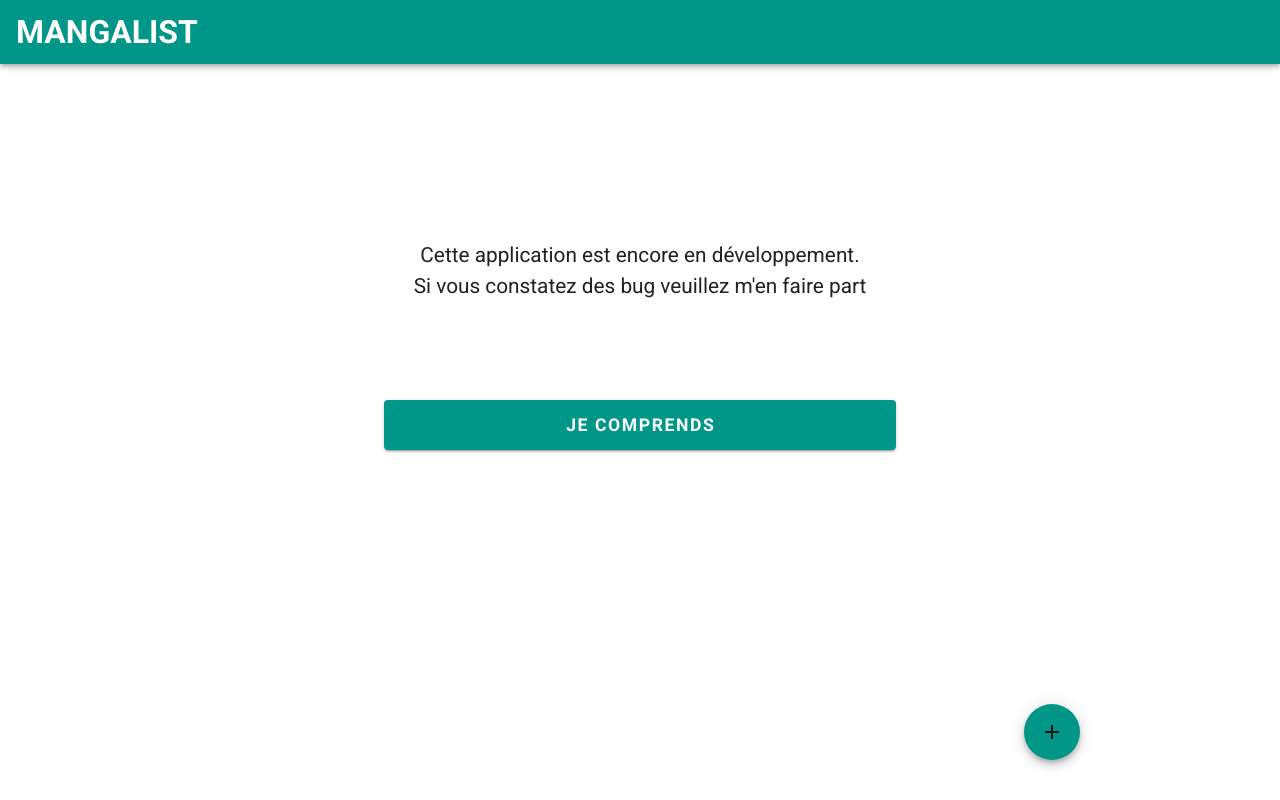
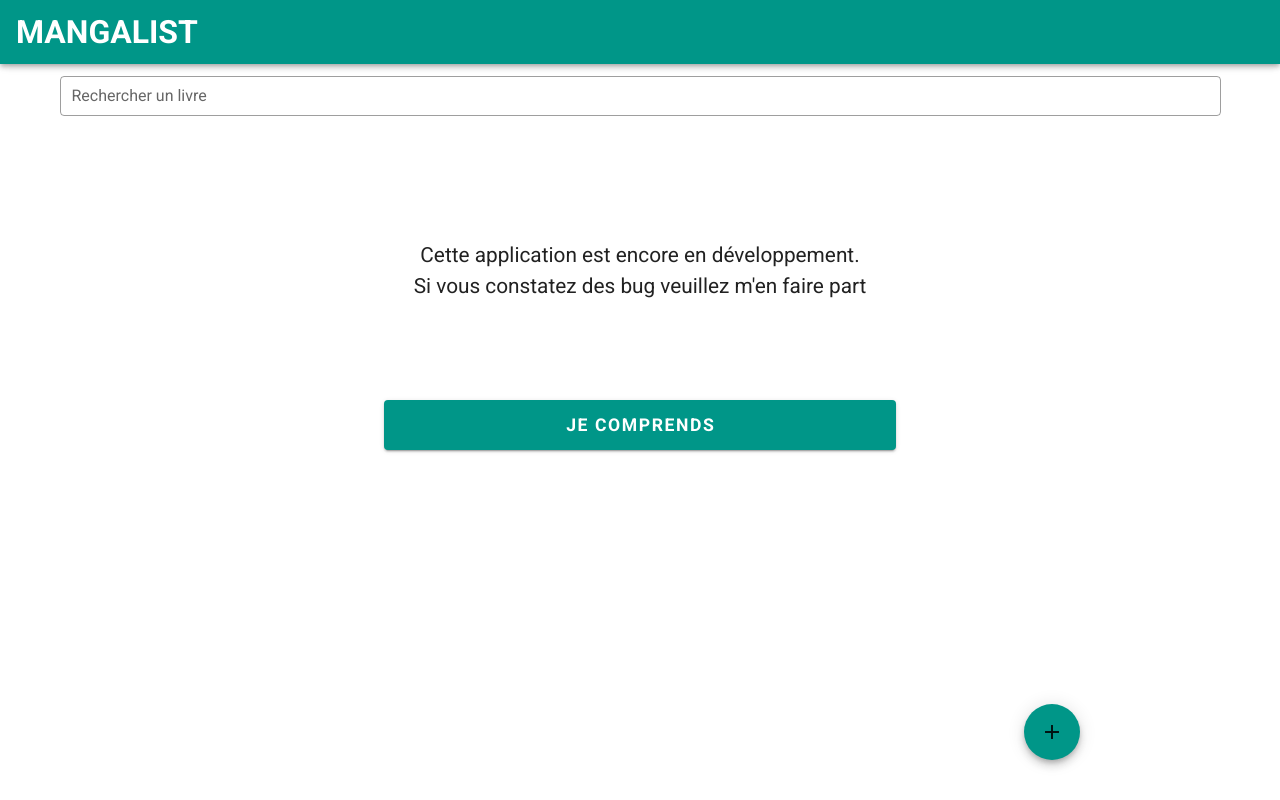
Before and after one commit to JulienKEIFF/mangalist, a Vue app: page / in a window 1280 px wide. Built offline with nearby package versions, Linux system fonts and the light colour scheme.

Commit message:
feat(mangalist):Add alphabetical sort

```diff
--- a/public/openDB.js
+++ b/public/openDB.js
@@ -36,6 +36,11 @@ function getItem(){
         key: cursor.key
       }
       allItem.push(oneItem)
+      allItem.sort(function(a,b){
+        let x = a.name.toLowerCase();
+        let y = b.name.toLowerCase();
+        return x < y ? -1 : x > y ? 1 : 0;
+      });
       cursor.continue()
     }
   }
--- a/src/components/list.vue
+++ b/src/components/list.vue
@@ -1,20 +1,26 @@
 <template>
   <v-container>
+
     <div class="root">
+      <v-text-field outlined dense label="Rechercher un livre" v-model="nameInput" clearable />
+      {{nameInput}}
       <div v-for="item in items" :key=item.key>
         <card :title=item.name :tomeMax="item.tomeMax" :descr="item.descr" :index="item.key" v-if="items" v-on:delete="allItemFunction" />
       </div>
     </div>
+
     <div v-if="listOpen">
       <p>Cette application est encore en développement. <br> Si vous constatez des bug veuillez m'en faire part</p>
       <v-btn id="hide" color="teal" v-on:click='allItemFunction'>Je comprends</v-btn>
     </div>
 
 
-   <v-btn v-on:click='toggleAdd' fab color="teal" bottom right class="plus">
+    <v-btn v-on:click='toggleAdd' fab color="teal" bottom right class="plus">
       <v-icon>mdi-plus</v-icon>
     </v-btn>
-   <addView v-if="add" v-on:viewToggle="toggleAdd" v-on:addComplete="allItemFunction" absolute />
+
+    <addView v-if="add" v-on:viewToggle="toggleAdd" v-on:addComplete="allItemFunction" absolute />
+
   </v-container>
 </template>
 
@@ -34,12 +40,13 @@ export default {
   data: () => ({
     add: false,
     items: allItem,
-    listOpen: true
+    listOpen: true,
+    nameInput: null
   }),
   methods:{
     allItemFunction(){
+      /* eslint-disable no-console */
       getItem()
-      /* eslint-disable no-console */
       this.items = allItem
       this.listOpen = false
     },
```
